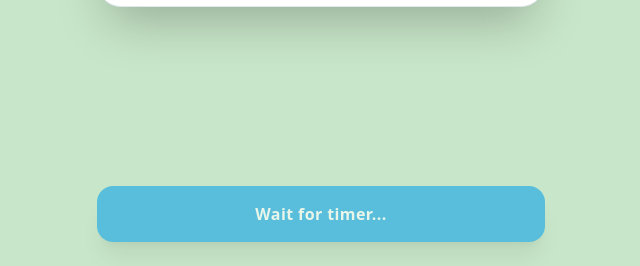
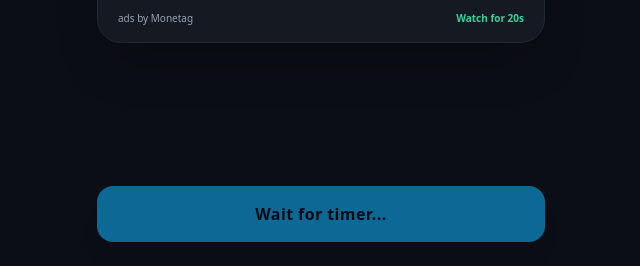
Before and after one commit to wizzidiamondblog-sketch/poly-earn, a Flask app: page /watch-ad in a window 1280 px wide. Shown: the part 534-800 px from the top of the page, without its empty margins (319-959 px from the left). Run offline with Flask 3, Linux system fonts and the light colour scheme; the visitor is signed in with stand-in values (Sample User, id 1); data that the repository does not hold is empty; some libraries are stand-ins or nearby versions.

Commit message:
Update styles and text in watch_ad.html

```diff
--- a/templates/watch_ad.html
+++ b/templates/watch_ad.html
@@ -6,14 +6,14 @@
   <title>Poly Earn - Watch Ad</title>
   <script src="https://cdn.tailwindcss.com"></script>
 </head>
-<body class="bg-[#c8e6c9] text-slate-900 min-h-screen flex flex-col justify-between p-4 select-none relative">
+<body class="bg-[#0b0e14] text-white min-h-screen flex flex-col justify-between p-4 select-none relative">
 
   <!-- Top Bar: Back & Countdown Timer -->
   <div class="max-w-md w-full mx-auto flex justify-between items-center z-20">
-    <a href="/dashboard" class="w-10 h-10 bg-black/20 rounded-full flex items-center justify-center text-white font-bold text-lg hover:bg-black/30 transition">
+    <a href="/dashboard" class="w-10 h-10 bg-slate-800 border border-slate-700 rounded-full flex items-center justify-center text-white font-bold text-lg hover:bg-slate-700 transition">
       ✕
     </a>
-    <span class="text-sm font-black tracking-wider bg-black/30 text-white px-4 py-1.5 rounded-full backdrop-blur shadow-md" id="countdown-badge">
+    <span class="text-sm font-black tracking-wider bg-purple-600/20 border border-purple-500/40 text-purple-300 px-4 py-1.5 rounded-full backdrop-blur shadow-md" id="countdown-badge">
       00:20
     </span>
   </div>
@@ -21,16 +21,16 @@
   <!-- Ad Box & Content Container -->
   <div class="max-w-md w-full mx-auto my-auto space-y-4 z-10">
 
-    <!-- Live Monetag Ad iframe Container -->
-    <div class="bg-white rounded-3xl p-3 shadow-2xl border border-slate-200 space-y-2">
-      <div class="rounded-2xl overflow-hidden bg-slate-900 shadow-inner relative w-full h-64">
+    <!-- Live Monetag Ad iframe Container (Direct Display, No Mock Image) -->
+    <div class="bg-[#151922] border border-slate-800 rounded-3xl p-3 shadow-2xl space-y-2">
+      <div class="rounded-2xl overflow-hidden bg-slate-900 shadow-inner relative w-full h-80">
         <!-- Live Monetag Ad Frame -->
         <iframe src="https://uplcm.com/4/12063392" class="w-full h-full border-0" scrolling="auto"></iframe>
       </div>
 
-      <div class="flex justify-between items-center px-2">
-        <span class="text-[10px] text-slate-500 font-medium">ads by Monetag</span>
-        <span class="text-[10px] text-indigo-600 font-bold">Watch for 20s</span>
+      <div class="flex justify-between items-center px-2 py-1">
+        <span class="text-[10px] text-slate-400 font-medium">ads by Monetag</span>
+        <span class="text-[10px] text-emerald-400 font-bold">Watch for 20s</span>
       </div>
     </div>
 
@@ -39,7 +39,7 @@
       <div class="bg-[#1b4332] text-white p-3.5 rounded-2xl text-center shadow-lg border border-emerald-500/40 relative">
         <div class="absolute -top-2 left-1/2 transform -translate-x-1/2 w-4 h-4 bg-[#1b4332] rotate-45 border-t border-l border-emerald-500/40"></div>
         <p class="font-bold text-sm flex items-center justify-center space-x-2">
-          <span>⬇️ Click the ad below to unlock reward!</span>
+          <span>⬇️ Click the ad above to unlock reward!</span>
         </p>
       </div>
     </div>
@@ -49,7 +49,7 @@
   <!-- Bottom Action Section -->
   <div class="max-w-md w-full mx-auto space-y-3 z-25 pb-2">
     <!-- Ad Link Button -->
-    <a id="ad-link-btn" href="https://uplcm.com/4/12063392" target="_blank" onclick="unlockReward()" class="block w-full py-4 bg-sky-500 hover:bg-sky-400 text-white text-center font-black rounded-2xl shadow-xl transition-all text-base tracking-wide pointer-events-none opacity-60">
+    <a id="ad-link-btn" href="https://uplcm.com/4/12063392" target="_blank" onclick="unlockReward()" class="block w-full py-4 bg-sky-500 text-slate-950 text-center font-black rounded-2xl shadow-xl transition-all text-base tracking-wide pointer-events-none opacity-60">
       Wait for timer...
     </a>
 
@@ -75,12 +75,14 @@
       if (timeLeft <= 0) {
         clearInterval(timer);
         countdownBadge.innerText = "00:00";
-        countdownBadge.classList.replace('bg-black/30', 'bg-emerald-600');
+        countdownBadge.classList.replace('bg-purple-600/20', 'bg-emerald-600/20');
+        countdownBadge.classList.replace('text-purple-300', 'text-emerald-400');
 
         // Enable Ad Link & Show Instruction
         adLinkBtn.classList.remove('pointer-events-none', 'opacity-60');
         adLinkBtn.classList.replace('bg-sky-500', 'bg-indigo-600');
-        adLinkBtn.innerText = "👉 Click This Ad Link To Continue";
+        adLinkBtn.classList.replace('text-slate-950', 'text-white');
+        adLinkBtn.innerText = "👉 Click Ad To Continue";
 
         instructionBox.classList.remove('hidden');
       }
```
